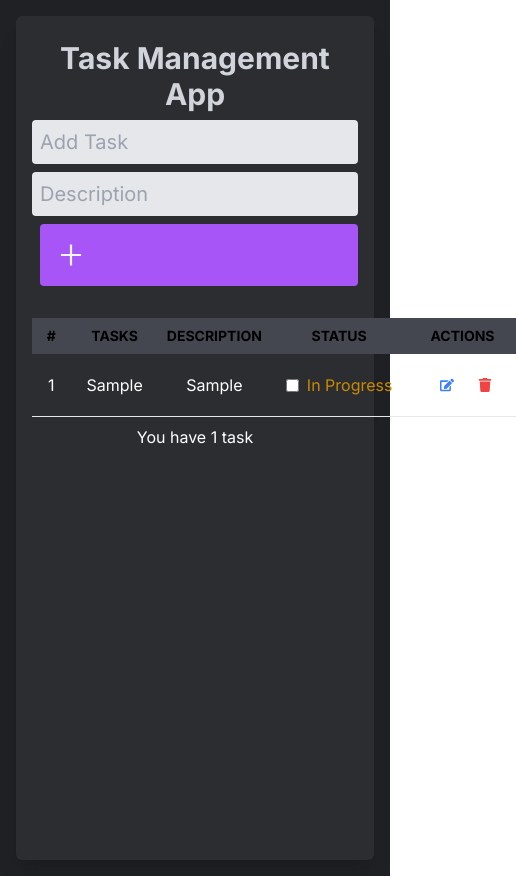
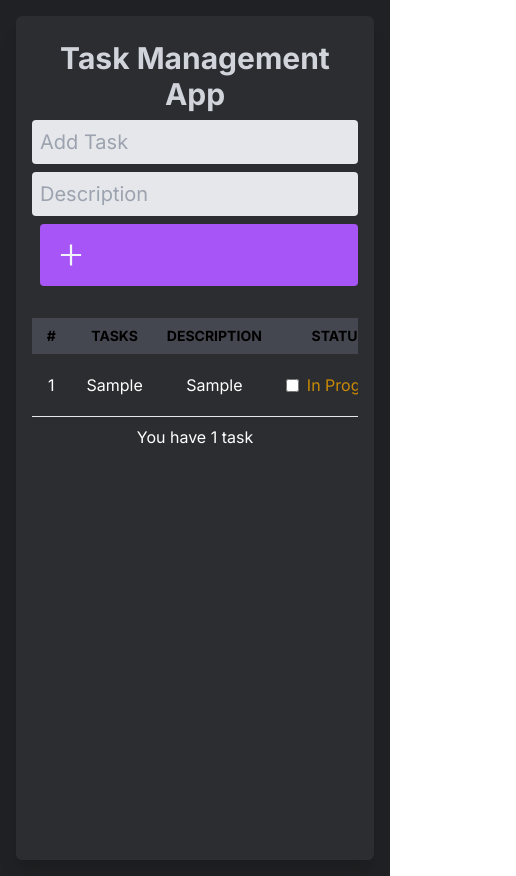
Before and after one commit to chimt4chi/TaskManagement, a Next.js app: page / in a window 390 px wide. Both pictures are taken after typing "Sample", "Sample" into the empty fields and a click on the button 199 px from the left and 255 px from the top of the page. Shown: the whole page, 516 px wide, since content can reach past the window. Built offline with nearby package versions, Linux system fonts and the light colour scheme.

Commit message:
added responsiveness

```diff
--- a/app/components/TodoItem.tsx
+++ b/app/components/TodoItem.tsx
@@ -10,7 +10,7 @@ interface TodoItem {
 
 const style = {
   tableRow: `border-b bg-dark-table-row`,
-  tableCell: `p-4 text-white text-center items-center justify-center break-all `,
+  tableCell: `p-4 text-white text-center items-center justify-center break-all truncate md:max-w-md`,
   tableActions: `flex items-center justify-center`,
   editButton: `p-2 ml-2 text-blue-500 hover:scale-125`,
   deleteButton: `p-2 ml-2 text-red-500 hover:scale-125`,
@@ -34,10 +34,8 @@ const TodoItem: React.FC<TodoItemProps> = ({
   return (
     <tr className={style.tableRow}>
       <td className={style.tableCell}>{index + 1}</td>
-      <td className={`${style.tableCell} truncate md:max-w-md`}>{todo.text}</td>
-      <td className={`${style.tableCell} truncate md:max-w-md`}>
-        {todo.description}
-      </td>
+      <td className={`${style.tableCell}`}>{todo.text}</td>
+      <td className={`${style.tableCell} `}>{todo.description}</td>
       <td className={style.tableCell}>
         <div className="flex items-center justify-center ">
           <input
--- a/app/components/TodoList.tsx
+++ b/app/components/TodoList.tsx
@@ -18,9 +18,7 @@ interface Todo {
 const style = {
   // Styles...
   bg: `p-4 bg-dark-mode bg-no-repeat bg-cover bg-center`,
-  // container: `bg-dark-table h-full max-w-[100vw] w-full m-auto rounded-md shadow-xl p-4`,
   container: `bg-dark-table min-h-screen max-w-[100vw] w-full m-auto rounded-md shadow-xl p-4`,
-
   heading: `text-3xl font-bold text-center text-gray-300 p-2`,
   form: `flex flex-col md:flex-row gap-2 md:gap-4`,
   input: `bg-gray-200 p-2 w-full md:w-3/4 text-xl text-black rounded focus:outline-none focus:ring-2 focus:ring-blue-500`,
@@ -170,9 +168,9 @@ const TodoList: React.FC = observer(() => {
           editMode={todoStore.editMode}
           onInputChange={(value) => (todoStore.input = value)}
           onDescriptionChange={(value) => (todoStore.description = value)}
-          // onSubmit={todoStore.createOrUpdateTodo}
           onSave={todoStore.createOrUpdateTodo}
         />
+        <div className="overflow-x-auto">
           <table className={style.table}>
             <thead>
               <tr>
@@ -196,6 +194,7 @@ const TodoList: React.FC = observer(() => {
               ))}
             </tbody>
           </table>
+        </div>
         {todoStore.todos.length > 0 && (
           <TodoCount todoCount={todoStore.todos.length} />
         )}
```
Lines whose indentation alone changed are shown as unchanged.
